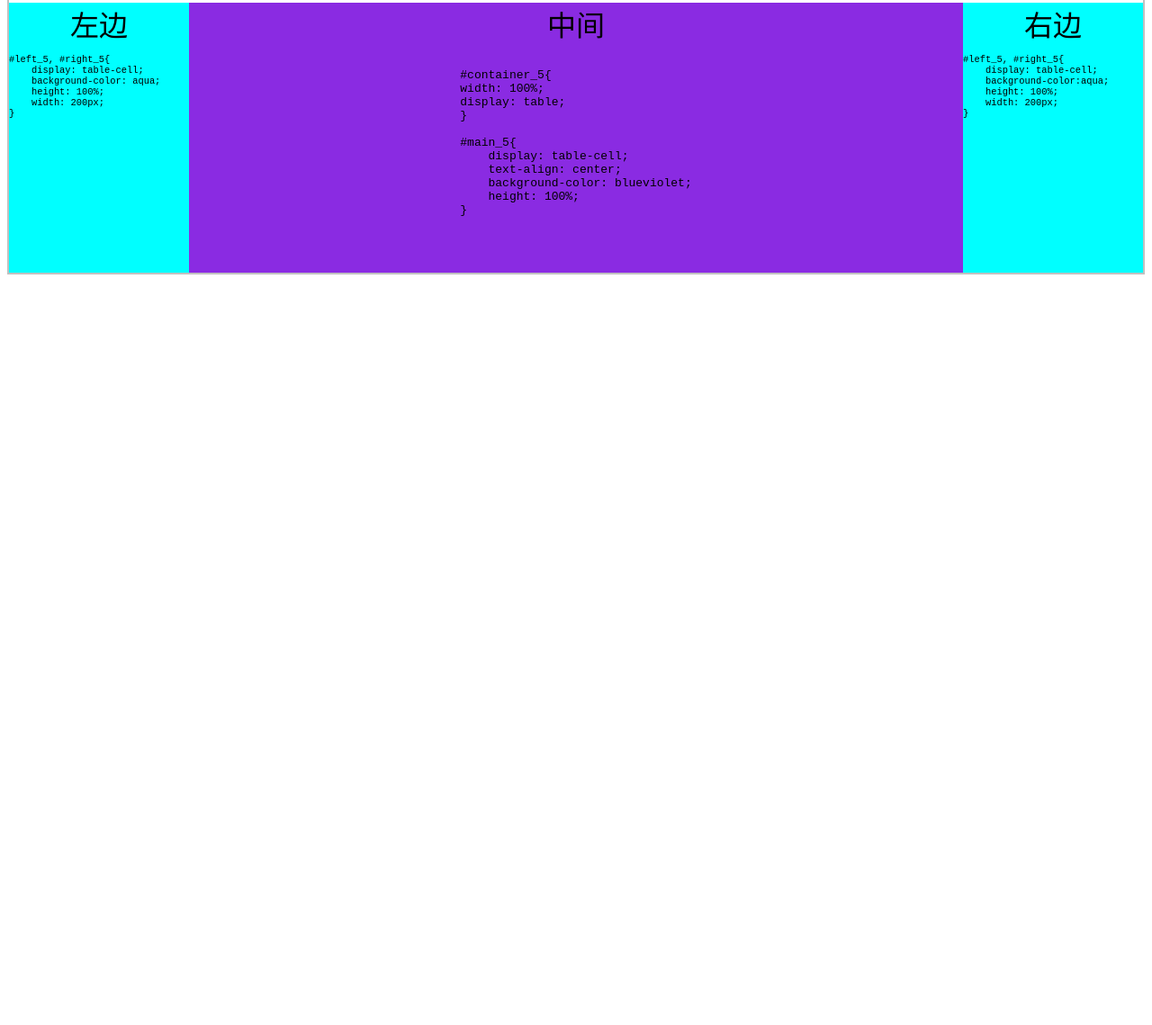
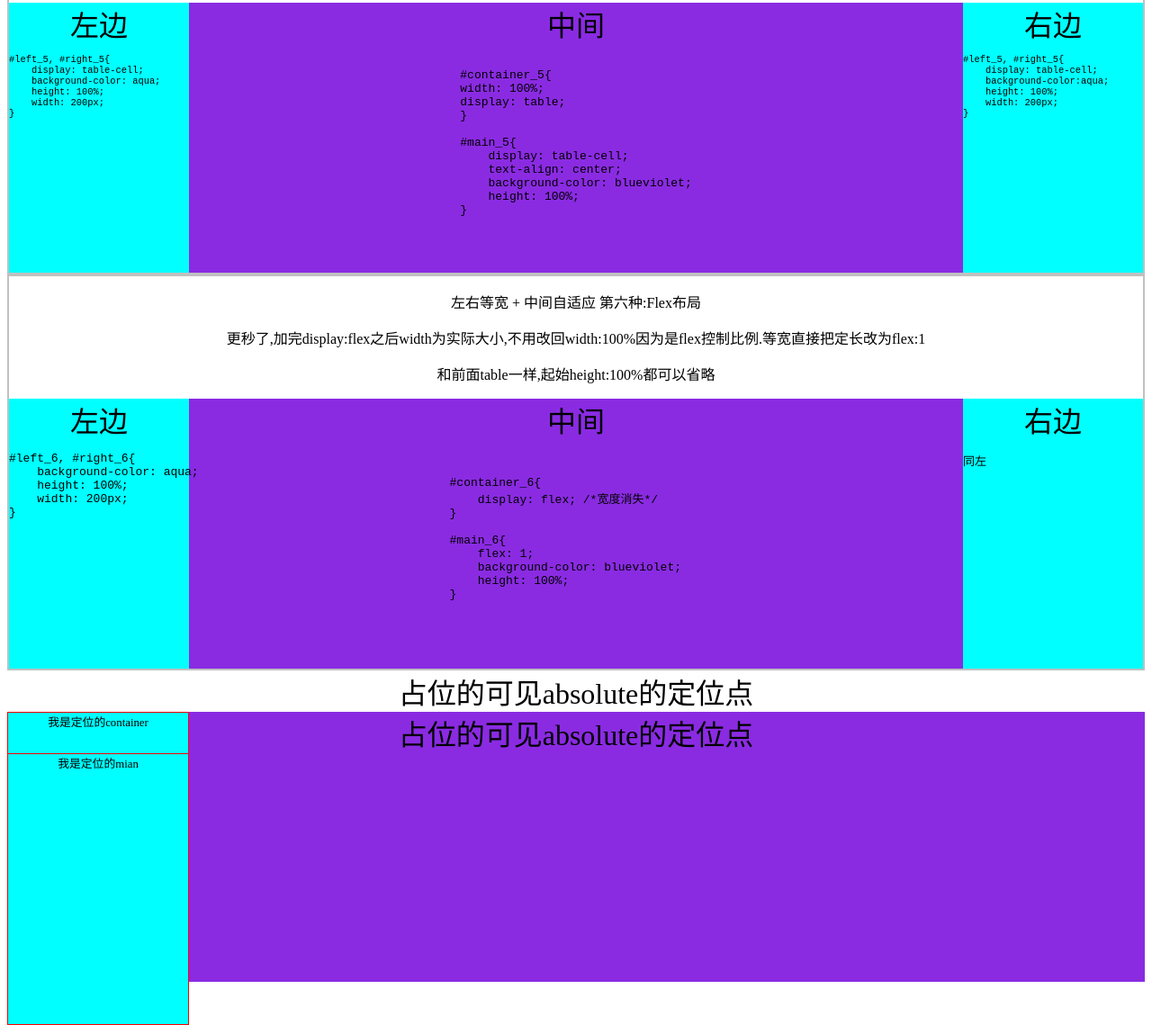
Before and after one commit to Wangwei0223/Blog_Vue-Express, a website: page public/html/CSS_layout.html in a window 1280 px wide. Shown: the part 2019-3158 px from the top of the page at 90% size. Before the commit the page ends 2332 px from the top, so only its background shows below. Drawn offline with Linux system fonts and the light colour scheme.

Commit message:
完成layout整理

```diff
--- a/public/html/CSS_layout.html
+++ b/public/html/CSS_layout.html
@@ -223,6 +223,61 @@ display: table;
             </div>
         </div>
     </div>
+
+    <div class="CSS" style="text-align:center; font-size:1em">
+        <p>左右等宽 + 中间自适应 第六种:Flex布局</p>
+        <p>更秒了,加完display:flex之后width为实际大小,不用改回width:100%因为是flex控制比例.等宽直接把定长改为flex:1</p>
+        <p>和前面table一样,起始height:100%都可以省略</p>
+        <div class="container" id="container_6">
+            <div id="left_6">
+                左边
+                <pre class="css_code">
+#left_6, #right_6{
+    background-color: aqua;
+    height: 100%;
+    width: 200px;
+}
+                </pre>
+            </div>
+            <div id="main_6">
+                中间
+                <pre class="css_code" style="top:50%; left:50%; transform:translate(-50%, -50%)">
+#container_6{
+    display: flex; /*宽度消失*/
+}
+
+#main_6{
+    flex: 1;
+    background-color: blueviolet;
+    height: 100%;
+}
+                                    </pre>
+            </div>
+            <div id="right_6">
+                右边
+                <pre class="css_code">
+同左
+                </pre>
+            </div>
+        </div>
+    </div>
+
+    <div class="container">
+        占位的可见absolute的定位点
+        <div id="main_7">
+                占位的可见absolute的定位点
+                <div id="left_7" style="font-size:0.4em; z-index:2;">
+                    我是定位的mian
+                </div>
+        </div>
+
+        <div id="left_7" style="font-size:0.4em; z-index:1;">
+            我是定位的container
+        </div>
+    </div>
+
+    </div>
+
 </body>
 
 </html>
@@ -359,4 +414,35 @@ display: table;
         height: 100%;
         width: 200px;
     }
+
+    #container_6{
+        display: flex; /*宽度消失*/
+    }
+
+    #main_6{
+        flex: 1;
+        background-color: blueviolet;
+        height: 100%;
+    }
+
+    #left_6, #right_6{
+        background-color: aqua;
+        height: 100%;
+        width: 200px;
+    }
+
+    #main_7{
+        position: absolute;
+        background-color: blueviolet;
+        height: 100%;
+        width: 100%;
+    }
+
+    #left_7{
+        position: absolute;
+        background-color: aqua;
+        width: 200px;
+        height: 100%;
+        border: 1px solid red;
+    }
 </style>
```
